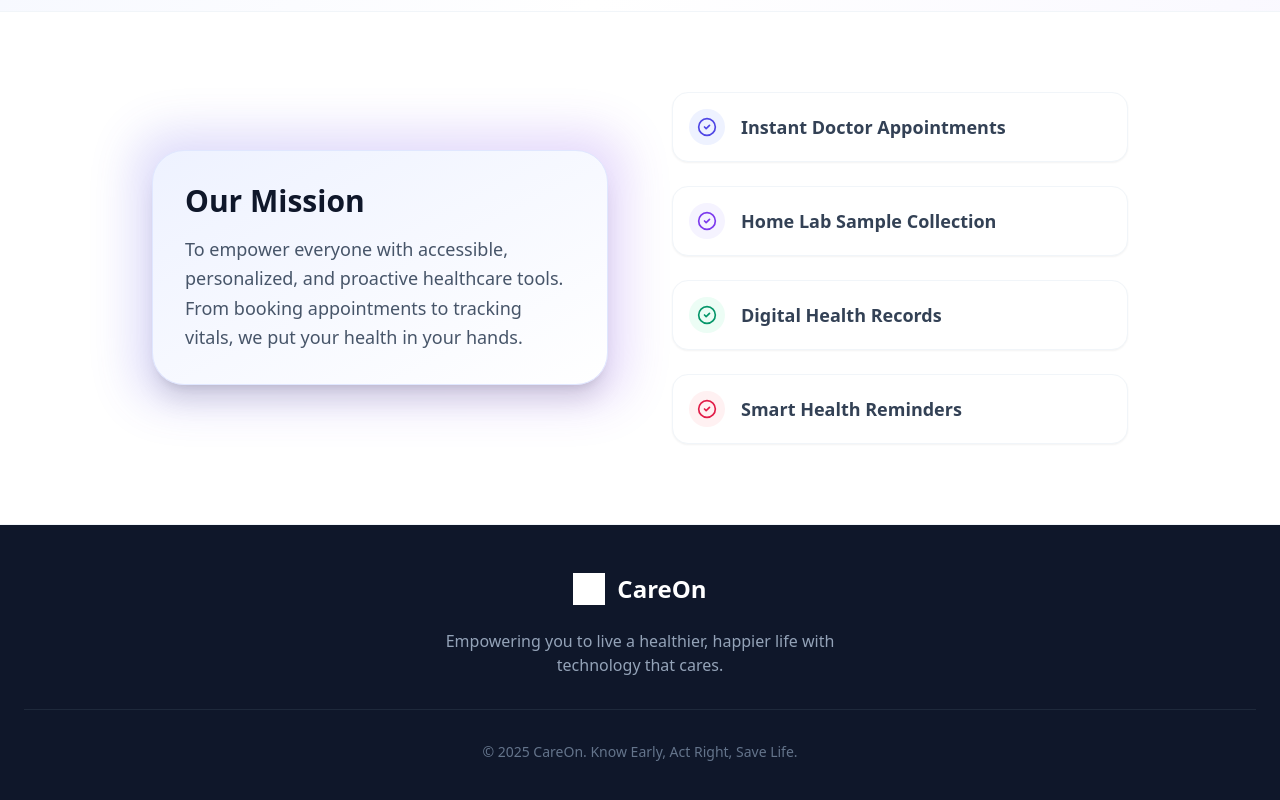
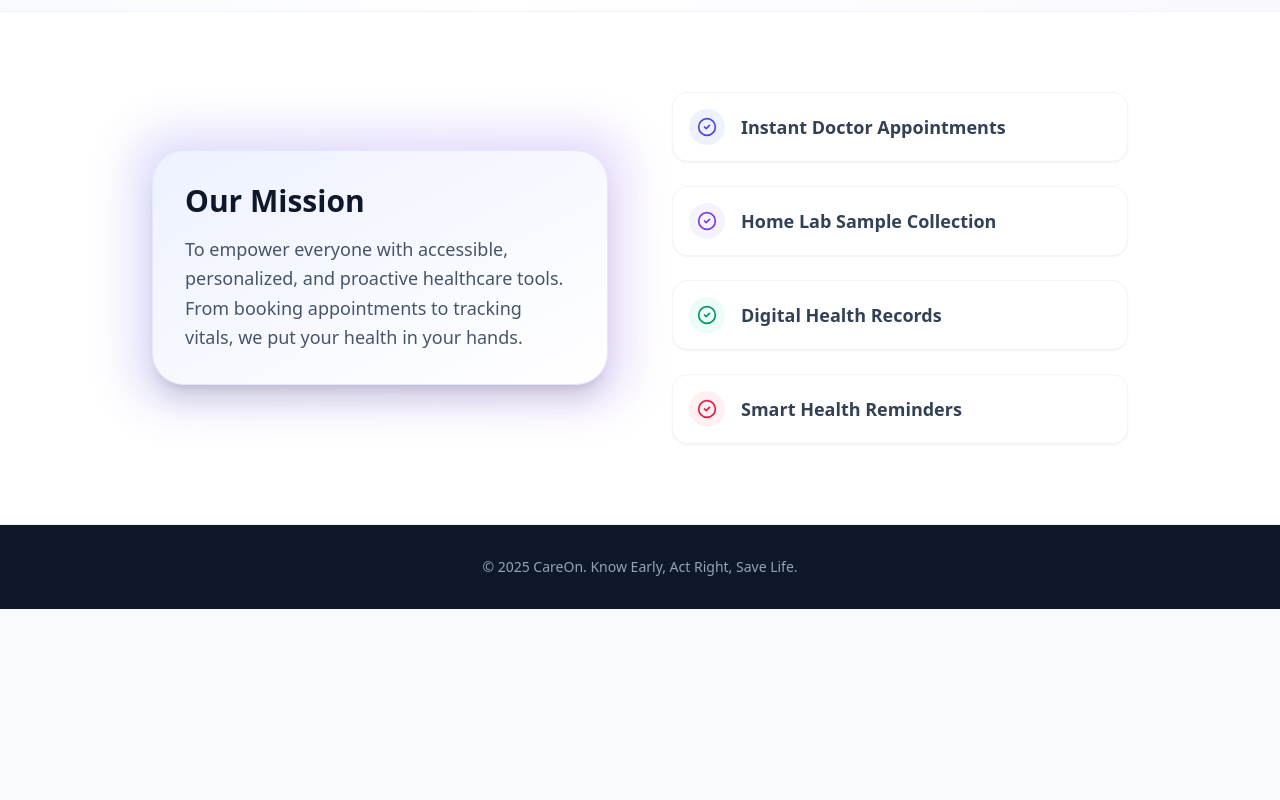
Before and after one commit to NashAnam/HealthON, a Next.js app: page /about in a window 1280 px wide. Shown: the part 930-1730 px from the top of the page. After the commit the page ends 1539 px from the top, so only its background shows below. Built offline with nearby package versions, Linux system fonts and the light colour scheme.

Commit message:
Fix: Clean up About page footer (text only)

```diff
--- a/app/about/page.js
+++ b/app/about/page.js
@@ -104,23 +104,9 @@ export default function AboutPage() {
             </section>
 
             {/* Footer */}
-            <footer className="bg-slate-900 text-white py-12">
+            <footer className="bg-slate-900 text-white py-8 mt-auto">
                 <div className="container mx-auto px-6 text-center">
-                    <div className="flex items-center justify-center gap-3 mb-6">
-                        <div className="relative w-8 h-8">
-                            <Image
-                                src="/images/careon-logo.png"
-                                alt="CareOn Logo"
-                                fill
-                                className="object-contain brightness-0 invert"
-                            />
-                        </div>
-                        <span className="text-2xl font-bold">CareOn</span>
-                    </div>
-                    <p className="text-slate-400 mb-8 max-w-md mx-auto">
-                        Empowering you to live a healthier, happier life with technology that cares.
-                    </p>
-                    <p className="text-slate-500 text-sm border-t border-slate-800 pt-8">
+                    <p className="text-slate-400 text-sm">
                         © 2025 CareOn. Know Early, Act Right, Save Life.
                     </p>
                 </div>
```
